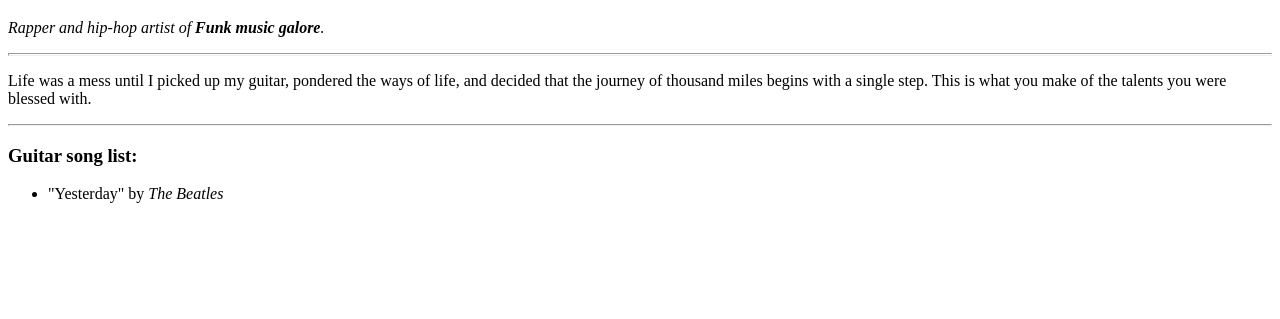
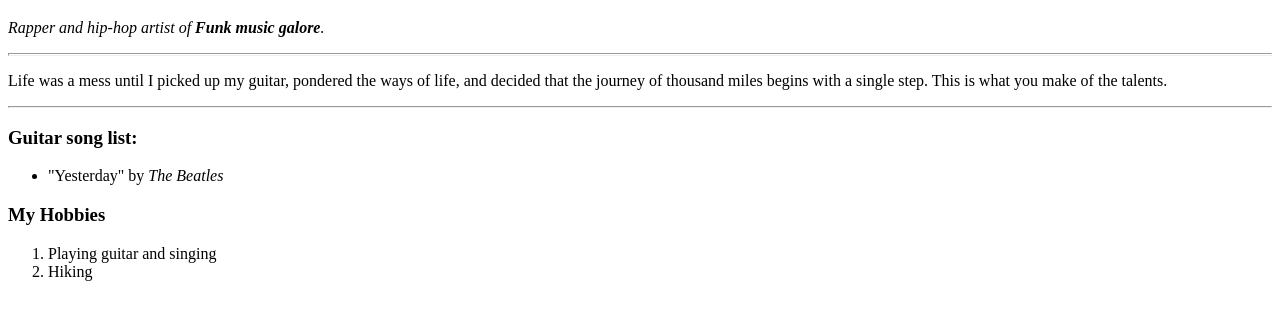
Before and after one commit to matt-sanpedro/html-dabble, a plain HTML site: page index.html in a window 1280 px wide. Shown: the part 61-380 px from the top of the page. Drawn offline with Linux system fonts and the light colour scheme.

Commit message:
changed about me section

```diff
--- a/index.html
+++ b/index.html
@@ -25,12 +25,17 @@ Latest version is HTML 5
   <h1>Matt San Pedro</h1>
   <p><em>Rapper and hip-hop artist of <strong>Funk music galore</strong>.</em></p>
   <hr size="3">
-  <p>Life was a mess until I picked up my guitar, pondered the ways of life, and decided that the journey of thousand miles begins with a single step. This is what you make of the talents you were blessed with.</p>
+  <p>Life was a mess until I picked up my guitar, pondered the ways of life, and decided that the journey of thousand miles begins with a single step. This is what you make of the talents.</p>
   <hr>
   <h3>Guitar song list:</h3>
   <ul>
     <li>"Yesterday" by <em>The Beatles</em></li>
   </ul>
+  <h3>My Hobbies</h3>
+  <ol>
+    <li>Playing guitar and singing</li>
+    <li>Hiking</li>
+  </ol>
 </body>
 
 </html>
```
